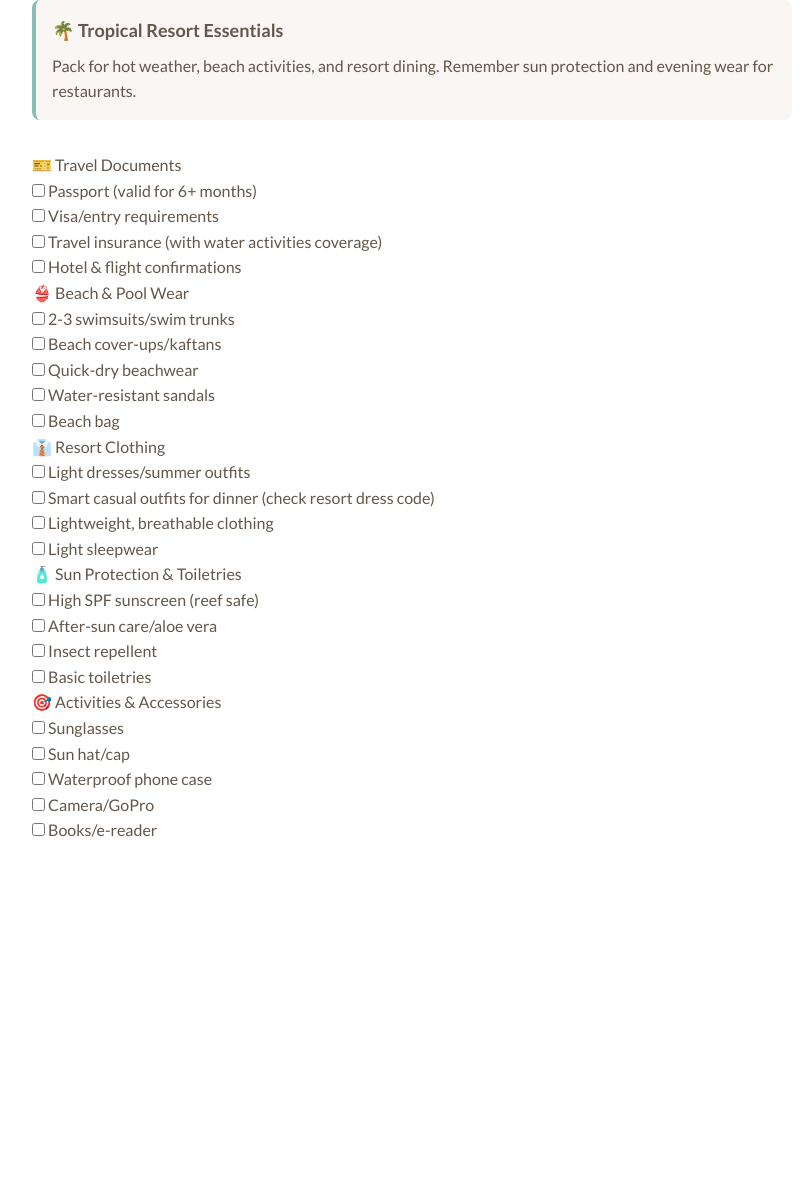
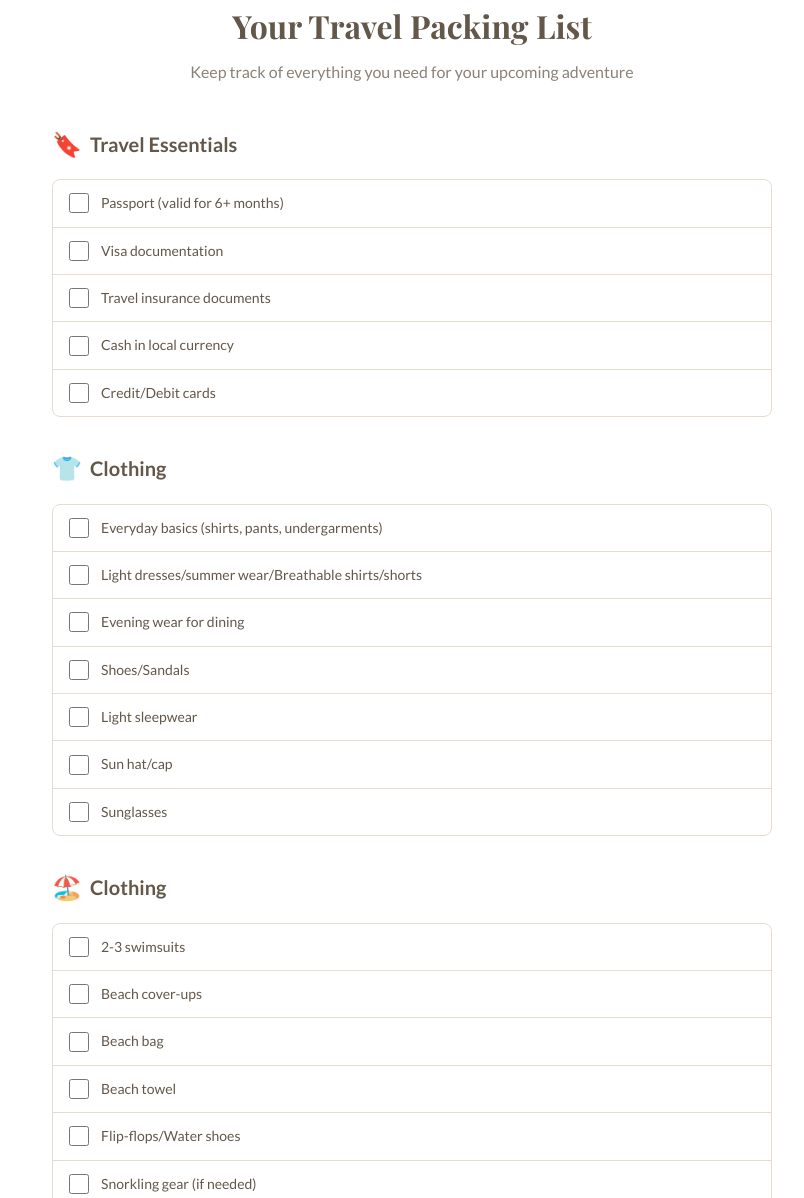
Before and after one commit to ducktrek/travel-checklist, a plain HTML site: page beach-resort.html in a window 1280 px wide. Shown: the top 1198 px of the page, without its empty margins (228-1032 px from the left). Before the commit the page ends 843 px from the top, so only its background shows below. Drawn offline with nearby package versions, Linux system fonts and the light colour scheme.

Commit message:
Update beach-resort.html

```diff
--- a/beach-resort.html
+++ b/beach-resort.html
@@ -3,10 +3,9 @@
 <head>
     <meta charset="UTF-8">
     <meta name="viewport" content="width=device-width, initial-scale=1.0">
-    <title>Tropical Resort Packing List</title>
+    <title>Travel Packing List</title>
     <link href="https://fonts.googleapis.com/css2?family=Lato:wght@400;700&family=Playfair+Display:wght@700&display=swap" rel="stylesheet">
     <style>
-        /* Same styling as before */
         * {
             box-sizing: border-box;
             margin: 0;
@@ -20,45 +19,133 @@
             line-height: 1.6;
             overflow: visible;
             height: auto;
+            min-height: auto;
         }
 
         .container {
             width: 100%;
             max-width: 800px;
             margin: 0 auto;
+            height: auto;
+            overflow: visible;
             padding: 0 20px;
-            height: auto;
+        }
+
+        .header {
+            text-align: center;
+            margin-bottom: 40px;
+        }
+
+        .header h1 {
+            font-family: 'Playfair Display', serif;
+            font-size: 32px;
+            color: #63574A;
+            margin-bottom: 8px;
+        }
+
+        .header p {
+            color: #8B8178;
+        }
+
+        .category {
+            margin-bottom: 32px;
+        }
+
+        .category-header {
+            display: flex;
+            align-items: center;
+            margin-bottom: 16px;
+        }
+
+        .category-title {
+            font-size: 20px;
+            font-weight: bold;
+            color: #63574A;
+        }
+
+        .category-icon {
+            font-size: 24px;
+            margin-right: 8px;
+            user-select: none;
+        }
+
+        .checklist {
+            background: #fff;
+            border: 1px solid #E5DBD0;
+            border-radius: 8px;
             overflow: visible;
         }
 
-        .climate-note {
-            background: #F9F6F3;
-            border-radius: 8px;
-            padding: 16px;
-            margin-bottom: 32px;
-            border-left: 4px solid #88BEB7;
+        .checklist-item {
+            display: flex;
+            align-items: center;
+            padding: 12px 16px;
+            border-bottom: 1px solid #E5DBD0;
+            transition: background-color 0.2s;
         }
 
-        .climate-note h2 {
-            color: #63574A;
-            font-size: 18px;
-            margin-bottom: 8px;
+        .checklist-item:last-child {
+            border-bottom: none;
         }
 
-        /* Rest of the styles remain the same */
+        .checklist-item:hover {
+            background-color: #F9F6F3;
+        }
+
+        .checkbox {
+            margin-right: 12px;
+            width: 20px;
+            height: 20px;
+            cursor: pointer;
+        }
+
+        .checkbox:checked + .item-text {
+            text-decoration: line-through;
+            color: #8B8178;
+        }
+
+        .item-text {
+            font-size: 14px;
+            color: #63574A;
+            transition: color 0.2s;
+            user-select: none;
+        }
+
+        @media (max-width: 768px) {
+            .container {
+                padding: 0 16px;
+            }
+
+            .header h1 {
+                font-size: 24px;
+            }
+
+            .category-title {
+                font-size: 18px;
+            }
+
+            .checklist-item {
+                padding: 10px 12px;
+            }
+        }
+
+        html {
+            overflow: visible;
+            height: auto;
+        }
     </style>
 </head>
 <body>
+     <div class="container">
+        <div class="header">
+            <h1>Your Travel Packing List</h1>
+            <p>Keep track of everything you need for your upcoming adventure</p>
+        </div>
     <div class="container">
-        <div class="climate-note">
-            <h2>🌴 Tropical Resort Essentials</h2>
-            <p>Pack for hot weather, beach activities, and resort dining. Remember sun protection and evening wear for restaurants.</p>
-        </div>
-
         <div class="category">
             <div class="category-header">
-                <span class="category-icon">🎫</span>
-                <span class="category-title">Travel Documents</span>
+                <span class="category-icon">🔖</span>
+                <span class="category-title">Travel Essentials</span>
             </div>
             <div class="checklist">
                 <div class="checklist-item">
@@ -67,69 +154,122 @@
                 </div>
                 <div class="checklist-item">
                     <input type="checkbox" class="checkbox" id="visa">
-                    <label class="item-text" for="visa">Visa/entry requirements</label>
+                    <label class="item-text" for="visa">Visa documentation</label>
                 </div>
                 <div class="checklist-item">
                     <input type="checkbox" class="checkbox" id="insurance">
-                    <label class="item-text" for="insurance">Travel insurance (with water activities coverage)</label>
+                    <label class="item-text" for="insurance">Travel insurance documents</label>
                 </div>
                 <div class="checklist-item">
-                    <input type="checkbox" class="checkbox" id="bookings">
-                    <label class="item-text" for="bookings">Hotel & flight confirmations</label>
+                    <input type="checkbox" class="checkbox" id="cash">
+                    <label class="item-text" for="cash">Cash in local currency</label>
+                </div>
+                <div class="checklist-item">
+                    <input type="checkbox" class="checkbox" id="cards">
+                    <label class="item-text" for="cards">Credit/Debit cards</label>
                 </div>
             </div>
         </div>
 
         <div class="category">
             <div class="category-header">
-                <span class="category-icon">👙</span>
-                <span class="category-title">Beach & Pool Wear</span>
+                <span class="category-icon">👕</span>
+                <span class="category-title">Clothing</span>
             </div>
             <div class="checklist">
                 <div class="checklist-item">
-                    <input type="checkbox" class="checkbox" id="swimwear">
-                    <label class="item-text" for="swimwear">2-3 swimsuits/swim trunks</label>
+                    <input type="checkbox" class="checkbox" id="basics">
+                    <label class="item-text" for="basics">Everyday basics (shirts, pants, undergarments)</label>
                 </div>
                 <div class="checklist-item">
-                    <input type="checkbox" class="checkbox" id="coverups">
-                    <label class="item-text" for="coverups">Beach cover-ups/kaftans</label>
+                    <input type="checkbox" class="checkbox" id="light-clothes">
+                    <label class="item-text" for="light-clothes">Light dresses/summer wear/Breathable shirts/shorts</label>
                 </div>
                 <div class="checklist-item">
-                    <input type="checkbox" class="checkbox" id="beachwear">
-                    <label class="item-text" for="beachwear">Quick-dry beachwear</label>
+                    <input type="checkbox" class="checkbox" id="evening">
+                    <label class="item-text" for="evening">Evening wear for dining</label>
                 </div>
                 <div class="checklist-item">
-                    <input type="checkbox" class="checkbox" id="sandals">
-                    <label class="item-text" for="sandals">Water-resistant sandals</label>
+                    <input type="checkbox" class="checkbox" id="shoes">
+                    <label class="item-text" for="shoes">Shoes/Sandals</label>
                 </div>
                 <div class="checklist-item">
-                    <input type="checkbox" class="checkbox" id="beachbag">
-                    <label class="item-text" for="beachbag">Beach bag</label>
+                    <input type="checkbox" class="checkbox" id="sleepwear">
+                    <label class="item-text" for="sleepwear">Light sleepwear</label>
+                </div>
+                <div class="checklist-item">
+                    <input type="checkbox" class="checkbox" id="hat">
+                    <label class="item-text" for="hat">Sun hat/cap</label>
+                </div>
+                <div class="checklist-item">
+                    <input type="checkbox" class="checkbox" id="sunglasses">
+                    <label class="item-text" for="sunglasses">Sunglasses</label>
+                </div>
+            </div>
+        </div>
+
+         <div class="category">
+            <div class="category-header">
+                <span class="category-icon">🏖️</span>
+                <span class="category-title">Clothing</span>
+            </div>
+            <div class="checklist">
+                <div class="checklist-item">
+                    <input type="checkbox" class="checkbox" id="swimsuit">
+                    <label class="item-text" for="swimsuit">2-3 swimsuits</label>
+                </div>
+                <div class="checklist-item">
+                    <input type="checkbox" class="checkbox" id="cover-ups">
+                    <label class="item-text" for="cover-ups">Beach cover-ups</label>
+                </div>
+                <div class="checklist-item">
+                    <input type="checkbox" class="checkbox" id="beach-bag">
+                    <label class="item-text" for="beach-bag">Beach bag</label>
+                </div>
+                 <div class="checklist-item">
+                    <input type="checkbox" class="checkbox" id="towel">
+                    <label class="item-text" for="towel">Beach towel</label>
+                </div>
+                <div class="checklist-item">
+                    <input type="checkbox" class="checkbox" id="beach-shoes">
+                    <label class="item-text" for="beach-shoes">Flip-flops/Water shoes</label>
+                </div>
+                <div class="checklist-item">
+                    <input type="checkbox" class="checkbox" id="snorkling">
+                    <label class="item-text" for="snorkling">Snorkling gear (if needed)</label>
+                </div>
+                <div class="checklist-item">
+                    <input type="checkbox" class="checkbox" id="phonecase">
+                    <label class="item-text" for="phonecase">Waterproof phone case</label>
                 </div>
             </div>
         </div>
 
         <div class="category">
             <div class="category-header">
-                <span class="category-icon">👔</span>
-                <span class="category-title">Resort Clothing</span>
+                <span class="category-icon">📱</span>
+                <span class="category-title">Electronics</span>
             </div>
             <div class="checklist">
                 <div class="checklist-item">
-                    <input type="checkbox" class="checkbox" id="dresses">
-                    <label class="item-text" for="dresses">Light dresses/summer outfits</label>
+                    <input type="checkbox" class="checkbox" id="phone">
+                    <label class="item-text" for="phone">Phone & charger</label>
                 </div>
                 <div class="checklist-item">
-                    <input type="checkbox" class="checkbox" id="formal">
-                    <label class="item-text" for="formal">Smart casual outfits for dinner (check resort dress code)</label>
+                    <input type="checkbox" class="checkbox" id="adapter">
+                    <label class="item-text" for="adapter">Universal power adapter</label>
                 </div>
                 <div class="checklist-item">
-                    <input type="checkbox" class="checkbox" id="lightclothes">
-                    <label class="item-text" for="lightclothes">Lightweight, breathable clothing</label>
+                    <input type="checkbox" class="checkbox" id="camera">
+                    <label class="item-text" for="camera">Camera/GoPro</label>
                 </div>
                 <div class="checklist-item">
-                    <input type="checkbox" class="checkbox" id="sleepwear">
-                    <label class="item-text" for="sleepwear">Light sleepwear</label>
+                    <input type="checkbox" class="checkbox" id="powerbank">
+                    <label class="item-text" for="powerbank">Portable power bank</label>
+                </div>
+                 <div class="checklist-item">
+                    <input type="checkbox" class="checkbox" id="books">
+                    <label class="item-text" for="books">E-reader/books</label>
                 </div>
             </div>
         </div>
@@ -137,55 +277,35 @@
         <div class="category">
             <div class="category-header">
                 <span class="category-icon">🧴</span>
-                <span class="category-title">Sun Protection & Toiletries</span>
+                <span class="category-title">Toiletries</span>
             </div>
             <div class="checklist">
                 <div class="checklist-item">
                     <input type="checkbox" class="checkbox" id="sunscreen">
-                    <label class="item-text" for="sunscreen">High SPF sunscreen (reef safe)</label>
+                    <label class="item-text" for="sunscreen">High SPF sunscreen</label>
                 </div>
                 <div class="checklist-item">
-                    <input type="checkbox" class="checkbox" id="aftersun">
-                    <label class="item-text" for="aftersun">After-sun care/aloe vera</label>
+                    <input type="checkbox" class="checkbox" id="after-sun">
+                    <label class="item-text" for="after-sun">After-sun lotion</label>
                 </div>
                 <div class="checklist-item">
-                    <input type="checkbox" class="checkbox" id="insect">
-                    <label class="item-text" for="insect">Insect repellent</label>
+                    <input type="checkbox" class="checkbox" id="lipbalm">
+                    <label class="item-text" for="lipbalm">Lip balm with SPF</label>
                 </div>
                 <div class="checklist-item">
-                    <input type="checkbox" class="checkbox" id="toiletries">
-                    <label class="item-text" for="toiletries">Basic toiletries</label>
+                    <input type="checkbox" class="checkbox" id="skincare">
+                    <label class="item-text" for="skincare">Skincare essentials</label>
+                </div>
+                <div class="checklist-item">
+                    <input type="checkbox" class="checkbox" id="dental">
+                    <label class="item-text" for="dental">Dental care items</label>
+                </div>
+                <div class="checklist-item">
+                    <input type="checkbox" class="checkbox" id="medicine">
+                    <label class="item-text" for="medicine">Personal medications & basic first aid</label>
                 </div>
             </div>
         </div>
-
-        <div class="category">
-            <div class="category-header">
-                <span class="category-icon">🎯</span>
-                <span class="category-title">Activities & Accessories</span>
-            </div>
-            <div class="checklist">
-                <div class="checklist-item">
-                    <input type="checkbox" class="checkbox" id="sunglasses">
-                    <label class="item-text" for="sunglasses">Sunglasses</label>
-                </div>
-                <div class="checklist-item">
-                    <input type="checkbox" class="checkbox" id="hat">
-                    <label class="item-text" for="hat">Sun hat/cap</label>
-                </div>
-                <div class="checklist-item">
-                    <input type="checkbox" class="checkbox" id="waterproof">
-                    <label class="item-text" for="waterproof">Waterproof phone case</label>
-                </div>
-                <div class="checklist-item">
-                    <input type="checkbox" class="checkbox" id="camera">
-                    <label class="item-text" for="camera">Camera/GoPro</label>
-                </div>
-                <div class="checklist-item">
-                    <input type="checkbox" class="checkbox" id="books">
-                    <label class="item-text" for="books">Books/e-reader</label>
-                </div>
-            </div>
         </div>
     </div>
 </body>
```
